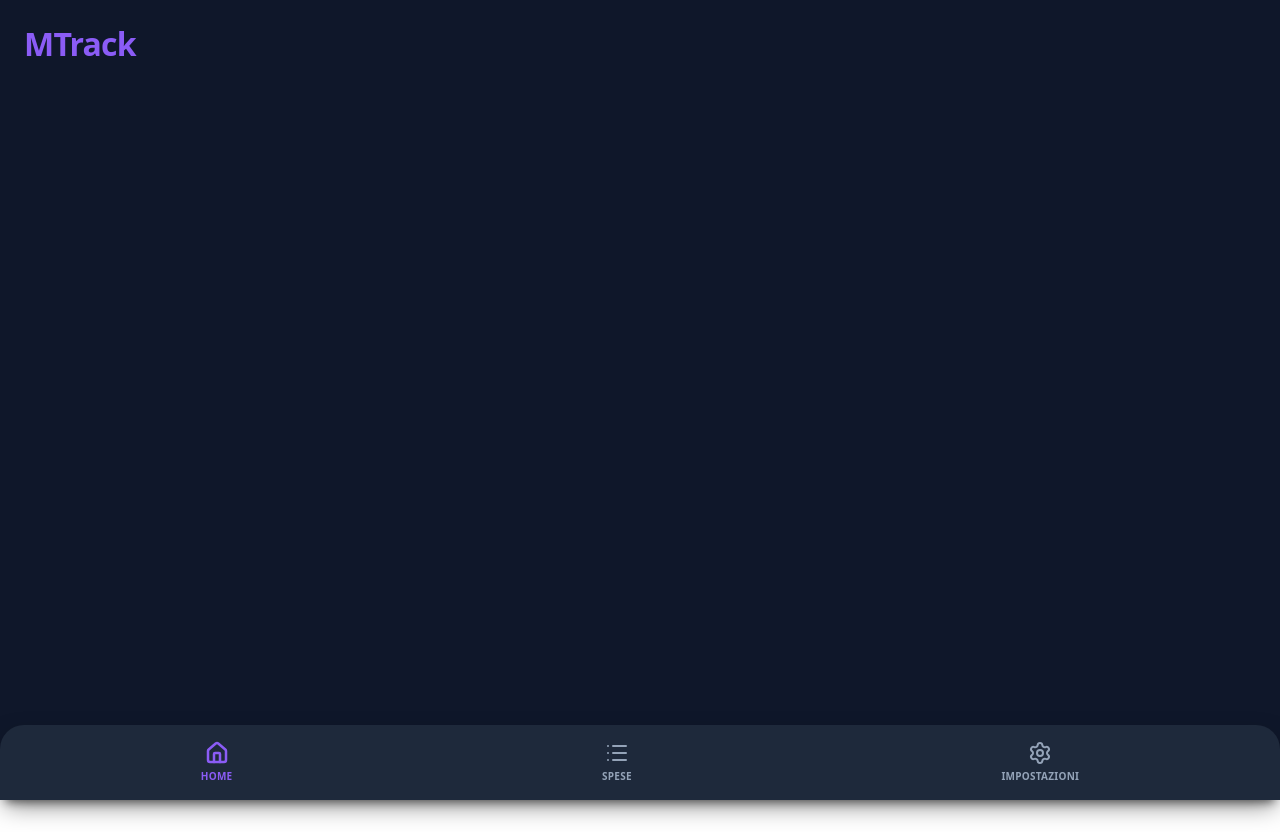
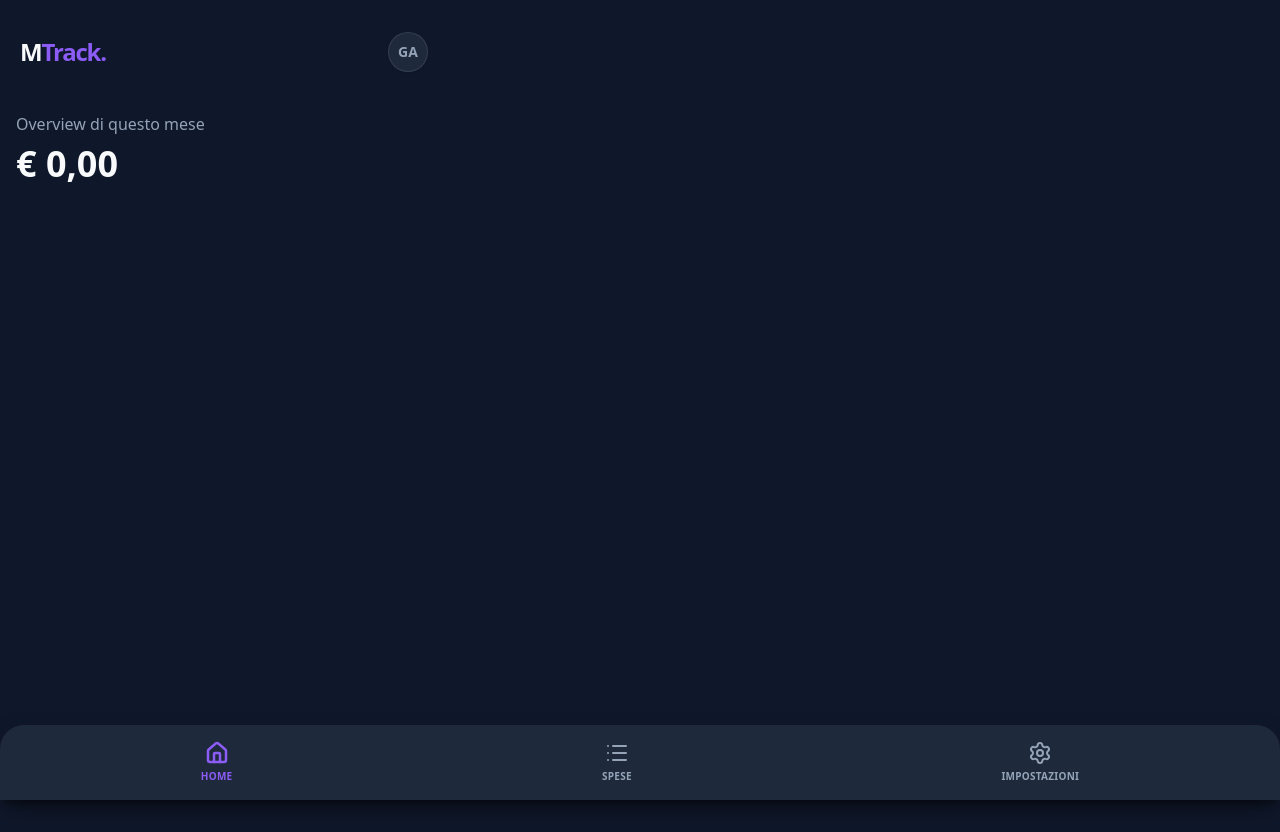
Before and after one commit to AgostaGiorgio/MTrack, a Vue app in the folder frontend/: page / in a window 1280 px wide. Before the commit the page ends 800 px from the top, so only its background shows below. Built offline with nearby package versions, Linux system fonts and the light colour scheme.

Commit message:
feat: configured router + app header

```diff
--- a/frontend/src/App.vue
+++ b/frontend/src/App.vue
@@ -1,6 +1,7 @@
 <script setup>
 import { RouterView, RouterLink, useRoute } from 'vue-router'
 import { Home, List, Settings } from 'lucide-vue-next'
+import AppHeader from './components/AppHeader.vue'
 
 const route = useRoute()
 </script>
@@ -8,9 +9,7 @@ const route = useRoute()
 <template>
   <div class="min-h-screen bg-brand-background text-brand-textMain font-sans pb-24 selection:bg-brand-primary selection:text-white">
 
-    <header class="p-6">
-      <h1 class="text-app-title text-brand-primary tracking-tight">MTrack</h1>
-    </header>
+    <AppHeader />
 
     <main class="px-4">
       <RouterView />
--- a/frontend/src/assets/main.css
+++ b/frontend/src/assets/main.css
@@ -5,3 +5,7 @@
 * {
   -webkit-tap-highlight-color: transparent;
 }
+
+body {
+  @apply bg-brand-background text-brand-textMain;
+}
--- /dev/null
+++ b/frontend/src/components/AppHeader.vue
@@ -0,0 +1,10 @@
+<template>
+  <header class="w-full max-w-md flex justify-between items-center mb-6 px-5 mt-8">
+    <div class="text-2xl font-extrabold tracking-tighter cursor-default">
+        <span class="text-brand-textMain">M</span><span class="text-brand-primary">Track</span><span class="text-brand-primary">.</span>
+    </div>
+    <button class="w-10 h-10 rounded-full bg-brand-surface border border-white/10 flex items-center justify-center shadow-sm hover:bg-brand-surface/80 transition-colors">
+        <span class="text-brand-textMuted text-sm font-bold">GA</span>
+    </button>
+  </header>
+</template>
--- a/frontend/src/router/index.js
+++ b/frontend/src/router/index.js
@@ -1,8 +1,27 @@
 import { createRouter, createWebHistory } from 'vue-router'
+import DashboardView from '../views/DashboardView.vue'
+import TransactionsView from '../views/TransactionsView.vue'
+import CategoriesView from '../views/CategoriesView.vue'
 
 const router = createRouter({
   history: createWebHistory(import.meta.env.BASE_URL),
-  routes: [],
+  routes: [
+    {
+      path: '/',
+      name: 'dashboard',
+      component: DashboardView
+    },
+    {
+      path: '/transactions',
+      name: 'transactions',
+      component: TransactionsView
+    },
+    {
+      path: '/categories',
+      name: 'categories',
+      component: CategoriesView
+    }
+  ]
 })
 
 export default router
--- /dev/null
+++ b/frontend/src/views/CategoriesView.vue
@@ -0,0 +1,5 @@
+<template>
+  <div class="py-4">
+    <h2 class="text-app-title text-brand-textMain mb-4">Impostazioni Categorie</h2>
+    </div>
+</template>
--- /dev/null
+++ b/frontend/src/views/DashboardView.vue
@@ -0,0 +1,6 @@
+<template>
+  <div class="py-4">
+    <h2 class="text-app-body text-brand-textMuted mb-2">Overview di questo mese</h2>
+    <div class="text-4xl font-bold text-brand-textMain mb-8">€ 0,00</div>
+    </div>
+</template>
--- /dev/null
+++ b/frontend/src/views/TransactionsView.vue
@@ -0,0 +1,5 @@
+<template>
+  <div class="py-4">
+    <h2 class="text-app-title text-brand-textMain mb-4">Le tue Spese</h2>
+    </div>
+</template>
```
